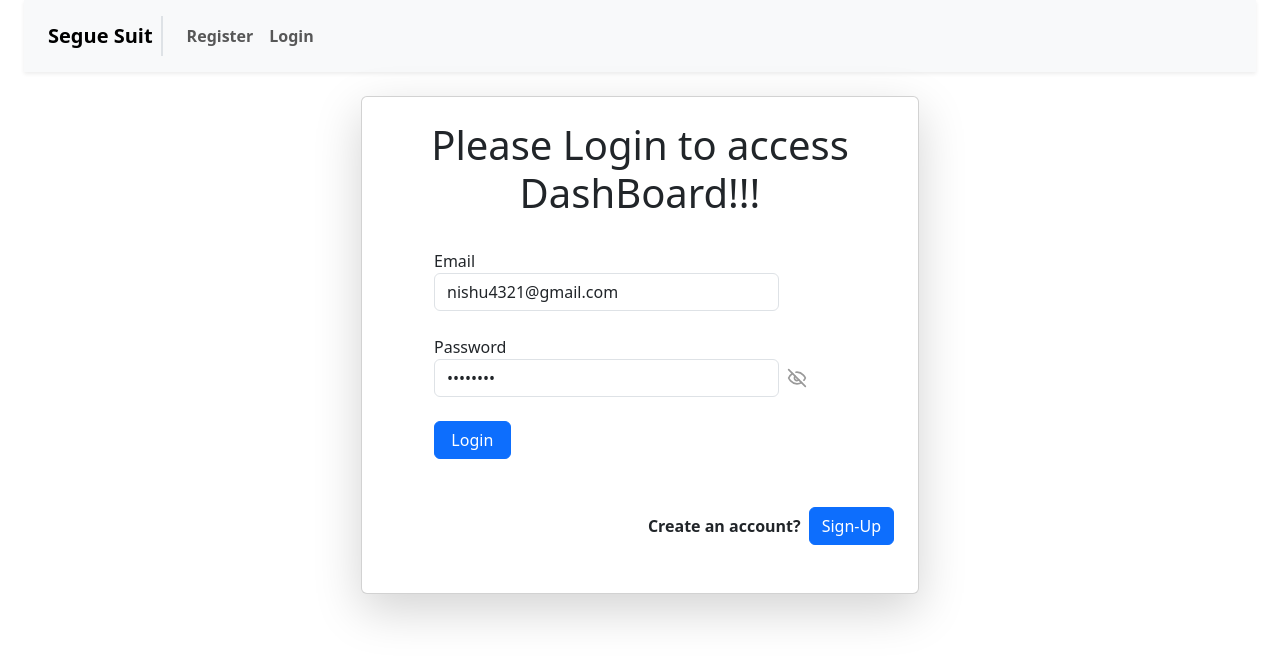
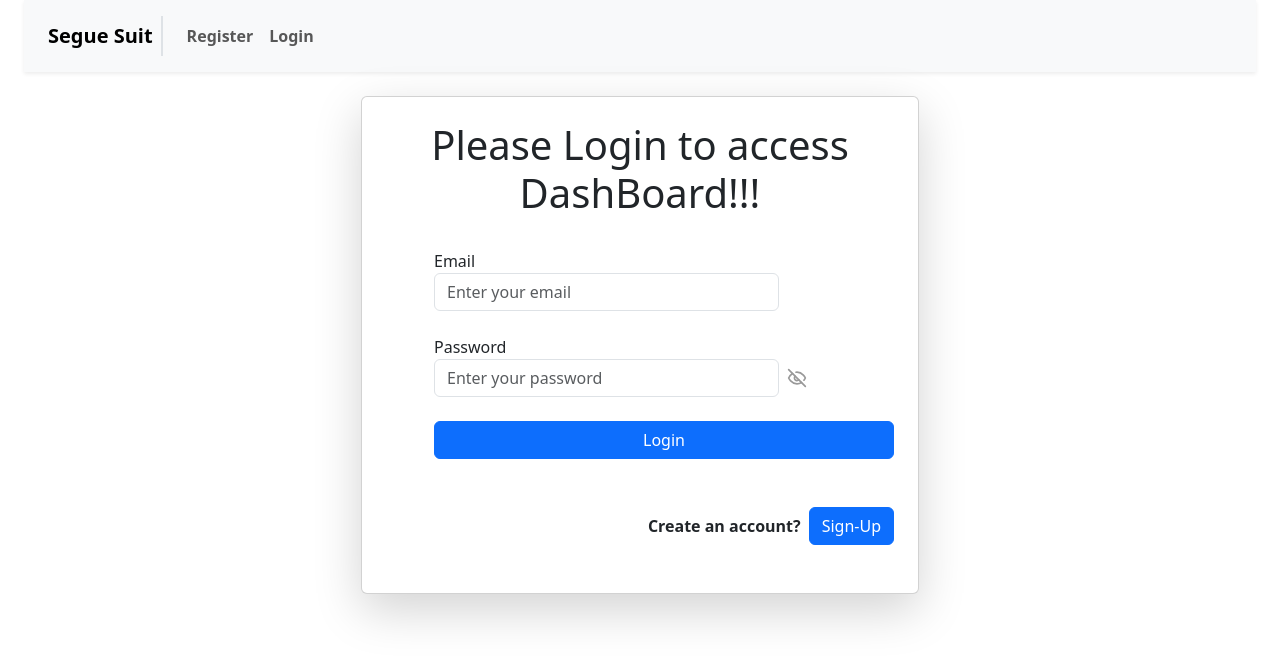
Before and after one commit to sushil540/Segue-Suit-App-MERN, a React (Create React App) app in the folder client/: page / in a window 1280 px wide. Shown: the top 662 px of the page. Built offline with nearby package versions, Linux system fonts and the light colour scheme.

Commit message:
checking purpose

```diff
--- a/client/src/components/Login.js
+++ b/client/src/components/Login.js
@@ -6,8 +6,8 @@ import { setErrors, startLoginUser } from '../actions/userActions'
 import { Eye, EyeOff } from 'lucide-react'
 
 const Login = (props) =>{
-    const [email,setEmail] = useState('nishu4321@gmail.com')
-    const [password,setPassword] = useState('nishu123')
+    const [email,setEmail] = useState('')
+    const [password,setPassword] = useState('')
     const [formErrors,setFormErrors] = useState({})
     const [isProtected, setIsProtected] = useState(false)
     const errors = {}
@@ -96,7 +96,7 @@ const Login = (props) =>{
                  {formErrors?.password && <span className="text-danger">{formErrors?.password}</span>}
                  <br/>
                  <input
-                        className="btn btn-primary col-2"
+                        className="btn btn-primary"
                         type="submit"
                         value="Login"
                     />
--- a/client/src/components/OrderLineItems.js
+++ b/client/src/components/OrderLineItems.js
@@ -46,6 +46,7 @@ const OrderLineItems = (props) =>{
             setProductId('')
             setAmount('')
             setRemarks('')
+
             submitProductForm({productId,amount,remarks})
             handleToggle()
         }
--- a/client/src/components/Register.js
+++ b/client/src/components/Register.js
@@ -14,6 +14,7 @@ const Register = (props) =>{
     const errors = {}
 
     const dispatch = useDispatch()
+
 
     const registerErrors = useSelector((state)=>{
         return state.user.error
@@ -66,7 +67,6 @@ const Register = (props) =>{
     }
 
     const closeNotification = ()=>{
-        console.log("called")
         setTimeout(()=>{
             dispatch(setErrors(''))
         },3000)
@@ -107,6 +107,7 @@ const Register = (props) =>{
                         placeholder="Enter your password*"
                         type="password"
                         value={password}
+
                         onChange={(e)=>setPassword(e.target.value)}
                     />
                     {formErrors?.password && <span className="text-danger">{formErrors?.password}</span>}
```
Also changed, not shown: client/src/components/Stepper.js (deleted, +0 -74 lines).
